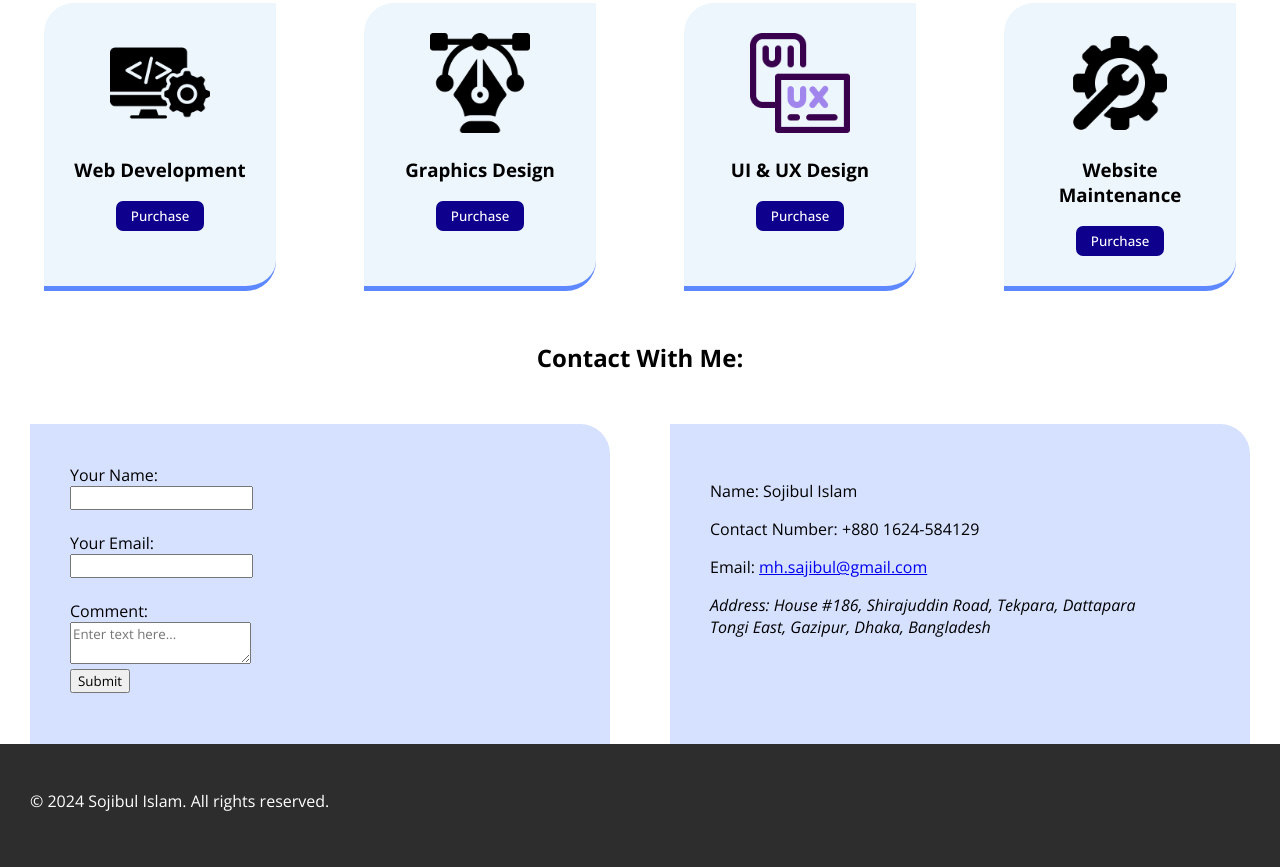
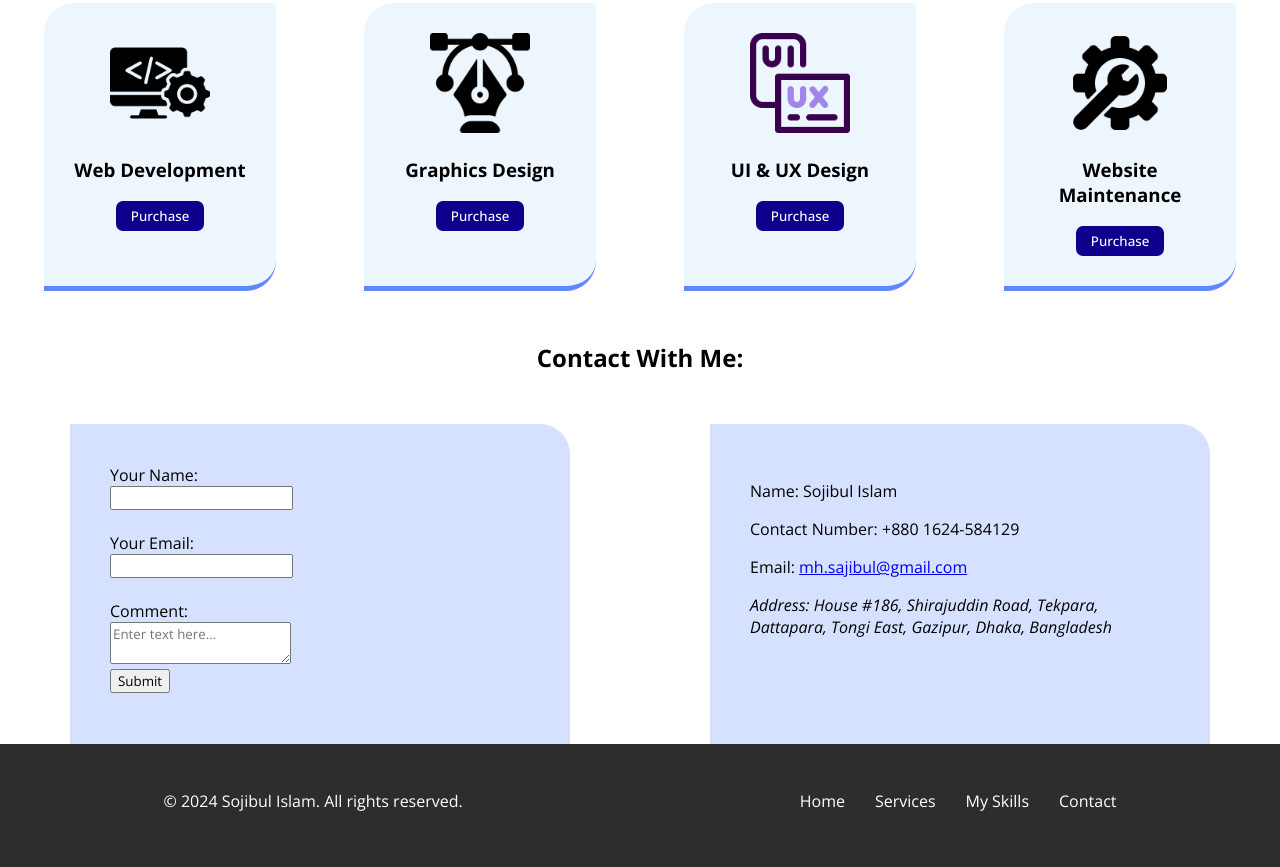
Before and after one commit to mhSajibul/Portfolio, a plain HTML site: page index.html in a window 1280 px wide. Shown: the part 1197-2064 px from the top of the page. Drawn offline with nearby package versions, Linux system fonts and the light colour scheme.

Commit message:
add new item

```diff
--- a/CSS/style.css
+++ b/CSS/style.css
@@ -135,7 +135,7 @@ nav ul li a:hover{
 }
 .contacBox{
     background-color: #d6e1ff;
-    width: 500px;
+    width: 420px;
     height: 240px;
     border-top-right-radius: 30px;
     padding: 40px;
@@ -147,4 +147,12 @@ footer{
     color: white;
     height: 90px;
     padding: 30px;
+    display: flex;
+    justify-content: space-around;
 }
+.footer li a{
+    color: white;
+}
+.footer li a:hover{
+    border-bottom: 1px solid white;
+}
--- a/index.html
+++ b/index.html
@@ -13,7 +13,7 @@
         <section class="navigation">
             <div>
                 <a href="#home" style="text-decoration: none;">
-                    <h2 class="logo-title">mrDeveloper</h2>
+                    <h2 class="logo-title" style="color: rgb(14, 0, 141);">mrDeveloper</h2>
                 </a>
             </div>
             <nav>
@@ -33,7 +33,8 @@
                 <p style="text-align: justify;">I'm a passionate web developer specializing in creating responsive,
                     user-friendly websites.
                     Let's build something amazing together!</p>
-                <button class="primary-button"><a href="#ContactMe" style="color:white; text-decoration:none">Get in Touch</a></button>
+                <button class="primary-button"><a href="#ContactMe" style="color:white; text-decoration:none">Get in
+                        Touch</a></button>
             </div>
         </section>
     </header>
@@ -127,7 +128,7 @@
                     <p>Contact Number: +880 1624-584129</p>
                     <p>Email: <a href="mailto:mh.sajibul@gmail.com">mh.sajibul@gmail.com</a></p>
                     <address>
-                        <p>Address: House #186, Shirajuddin Road, Tekpara, Dattapara<br>
+                        <p>Address: House #186, Shirajuddin Road, Tekpara, Dattapara,
                             Tongi East, Gazipur, Dhaka, Bangladesh</p>
                     </address>
                 </div>
@@ -139,6 +140,14 @@
     </main>
     <footer>
         <p> &COPY; 2024 Sojibul Islam. All rights reserved.</p>
+        <nav>
+            <ul class="footer">
+                <li><a href="#home">Home</a></li>
+                <li><a href="#My-Service">Services</a></li>
+                <li><a href="#My-Skills">My Skills</a></li>
+                <li><a href="#ContactMe">Contact</a></li>
+            </ul>
+        </nav>
     </footer>
 </body>
 
```
Lines whose indentation alone changed are shown as unchanged.
